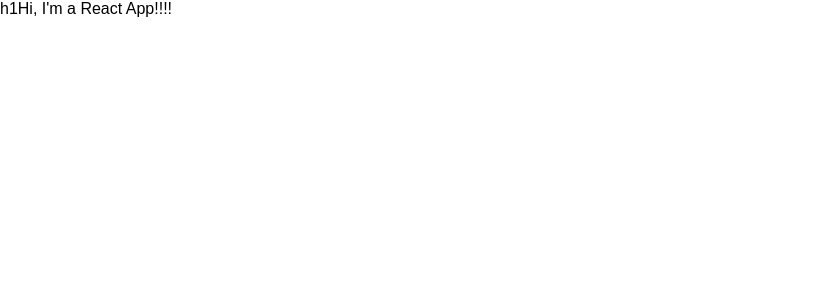
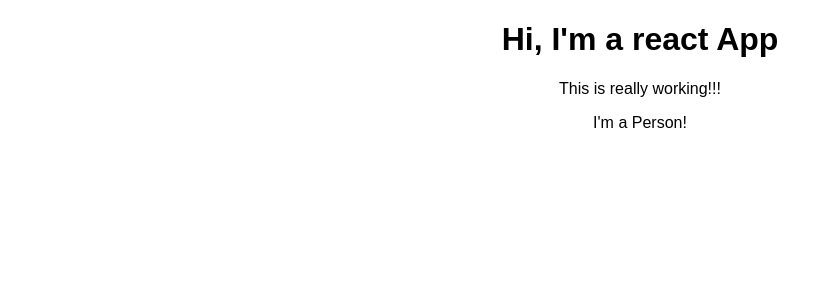
Before and after one commit to EJcodes/ReactJSTutorials, a React (Create React App) app in the folder ReactTheCompleteGuide/react-complete-guide/: page / in a window 1280 px wide. Shown: the top 300 px of the page, without its empty margins (0-839 px from the left). Built offline with nearby package versions, Linux system fonts and the light colour scheme.

Commit message:
always something you missed that can be something you can learn

```diff
--- a/ReactTheCompleteGuide/react-complete-guide/src/App.js
+++ b/ReactTheCompleteGuide/react-complete-guide/src/App.js
@@ -1,14 +1,16 @@
 import React, { Component } from 'react';
-import logo from './logo.svg';
+import Person from './Person/Person';
 import './App.css';
 
 class App extends Component {
   render() {
     return (
-      // <div className="App">
-      //   <h1>Hi, I'm a react App</h1>
-      // </div>
-      React.createElement('div', null, 'h1', "Hi, I\'m a React App!!!!")
+      <div className="App">
+        <h1>Hi, I'm a react App</h1>
+        <p>This is really working!!!</p>
+        <Person/>
+      </div>
+
     );
   }
 }
--- /dev/null
+++ b/ReactTheCompleteGuide/react-complete-guide/src/Person/Person.js
@@ -0,0 +1,9 @@
+import React from 'react';
+
+
+const person = ()  => {
+    return <p>I'm a Person! </p>
+};
+
+
+export default person;
```
